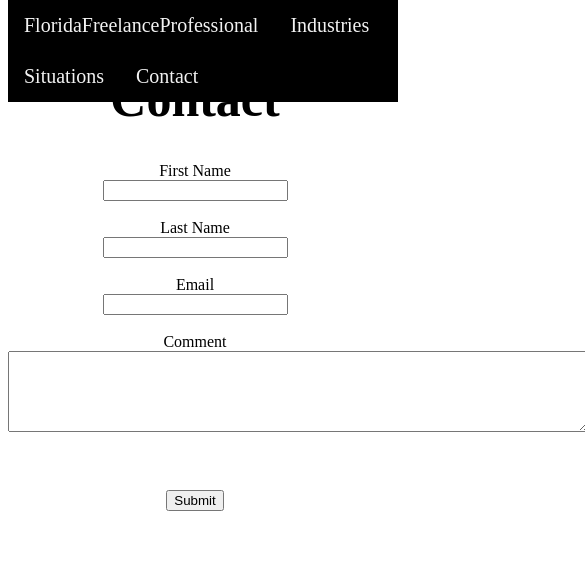
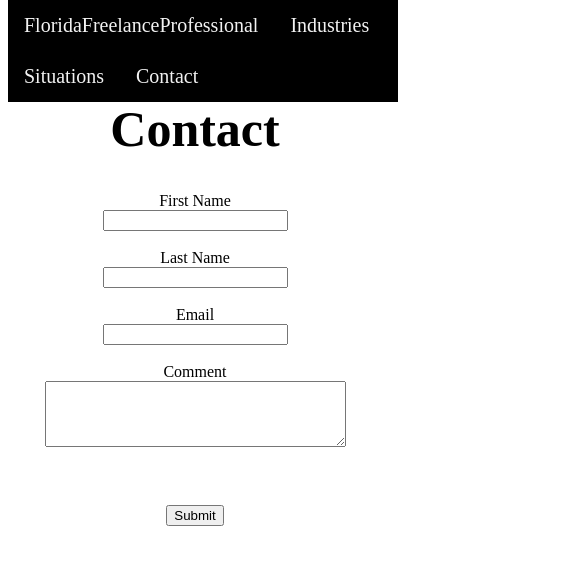
Before and after one commit to shoyo001/WebDevelopment, a plain HTML site: page Contact.html in a window 390 px wide. Shown: the whole page, 585 px wide, since content can reach past the window. Drawn offline with Linux system fonts and the light colour scheme.

Commit message:
iPhone 6/7/8 Views

```diff
--- a/Contact.html
+++ b/Contact.html
@@ -2,6 +2,9 @@
 <head>
     <link rel="stylesheet" href="css/style.css">
     <meta name="viewport" content="width=device-width, initial-scale=1">
+    <style>
+
+    </style>
 </head>
 <body>
 <div class="navbar"><a href="index.html" class="MainLink">FloridaFreelanceProfessional</a>
@@ -21,7 +24,7 @@
 <label>Email</label><br>
 <input type="email" required><br><br>
 <label>Comment</label><br>
-<textarea cols="70" rows="5" required></textarea><br><br>
+<textarea cols="35" rows="4" required></textarea><br><br>
 <br><br>
 <input type="submit">
 </form>
--- a/css/style.css
+++ b/css/style.css
@@ -30,9 +30,11 @@ li{
     position: fixed;
     top: 0;
     width: 100%;
+
   }
 
   .navbar a {
+
     float: left;
     display: block;
     color: #f2f2f2;
@@ -53,7 +55,7 @@ font-size: 30px;
 }
 
 .main{
-    margin-top: 70px;
+    margin-top: 100px;
     width: 100%;
 }
 
```
Also changed, not shown: 3 other files.
